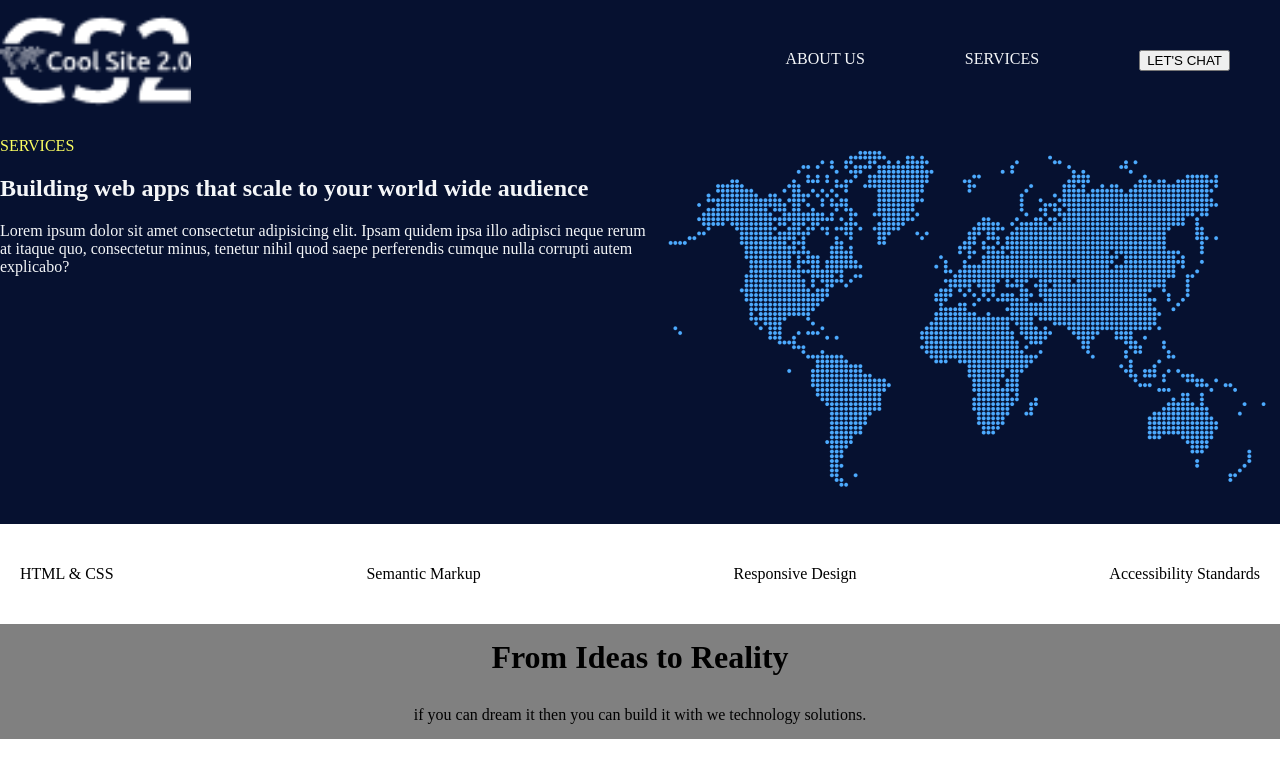
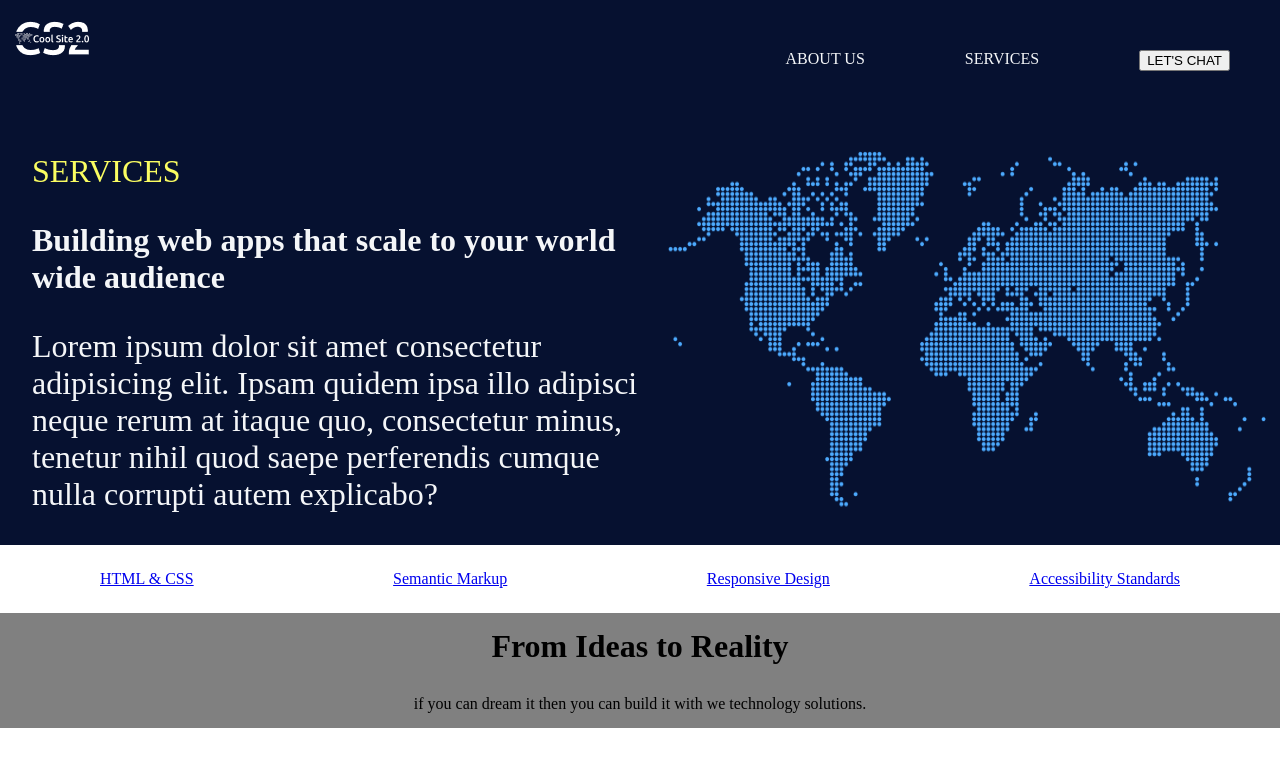
Before and after one commit to SammmMorgan/Week1CoolSiteasd, a plain HTML site: page index.html in a window 1280 px wide. Drawn offline with Linux system fonts and the light colour scheme.

Commit message:
finishedified

```diff
--- a/index.html
+++ b/index.html
@@ -5,6 +5,7 @@
     <meta charset="UTF-8">
     <meta name="viewport" content="width=device-width, initial-scale=1.0">
     <title>Cool Site</title>
+
 
     <link rel="stylesheet" href="style.css">
 </head>
@@ -27,9 +28,10 @@
     <main>
         <div>
             <div>
-                <p class="yellow">SERVICES</p>
-                <h2 class="lefty">Building web apps that scale to your world wide audience</h2>
-                <p>Lorem ipsum dolor sit amet consectetur adipisicing elit. Ipsam quidem ipsa illo adipisci neque rerum
+                <p class="yellow leftyplus">SERVICES</p>
+                <h2 class="leftyplus">Building web apps that scale to your world wide audience</h2>
+                <p class="leftyplus">Lorem ipsum dolor sit amet consectetur adipisicing elit. Ipsam quidem ipsa illo
+                    adipisci neque rerum
                     at
                     itaque quo, consectetur minus, tenetur nihil quod saepe perferendis cumque nulla corrupti autem
                     explicabo?
@@ -42,10 +44,10 @@
 
     <section>
         <div>
-            <p>HTML & CSS</p>
-            <p>Semantic Markup</p>
-            <p>Responsive Design</p>
-            <p>Accessibility Standards</p>
+            <a href="example.com">HTML & CSS</a>
+            <a href="example.com">Semantic Markup</a>
+            <a href="example.com">Responsive Design</a>
+            <a href="example.com">Accessibility Standards</a>
         </div>
     </section>
 
--- a/style.css
+++ b/style.css
@@ -1,10 +1,18 @@
 /* NOTE element selectors
 */
+
+
+
 header {
     display: flex;
     background-color: #061130;
     justify-content: space-between;
 }
+
+header>div>img {
+    margin: 15px;
+}
+
 
 body {
     color: #f4f6f8;
@@ -37,7 +45,7 @@ section>div {
     justify-content: space-between;
     background-color: white;
     color: black;
-    margin: 25px 20px;
+    margin: 25px 100px;
 }
 
 /* NOTE class selectors
@@ -54,10 +62,15 @@ section>div {
 }
 
 
-.lefty {
+
+
+.leftyplus {
     display: flex;
     justify-self: left;
+    padding-left: 2rem;
+    font-size: 2rem;
 }
+
 
 .bottomy {
     display: flex;
@@ -65,7 +78,8 @@ section>div {
     background-color: grey;
     color: black;
     margin: 0;
-    padding: 15px
+    padding: 15px;
+
 }
 
 /* NOTE fancy slectors
```
